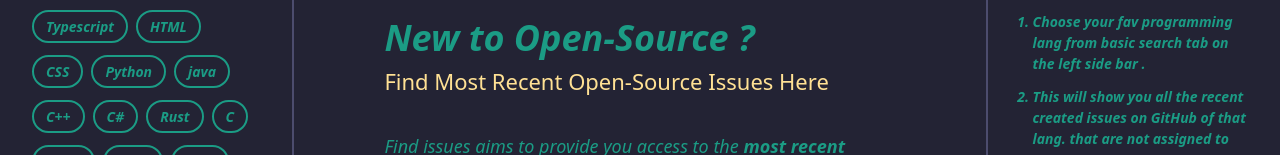
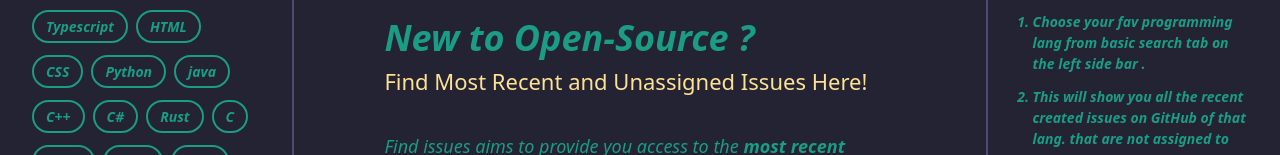
Before and after one commit to anand346/findissues, a Next.js app: page / in a window 1280 px wide. Shown: the part 212-367 px from the top of the page. Built offline with nearby package versions, Linux system fonts and the light colour scheme.

Commit message:
Fixed the title

```diff
--- a/pages/index.js
+++ b/pages/index.js
@@ -11,7 +11,7 @@ export default function Home() {
         <div className = {`${styles.landing_main} overflow-auto w-[54%] landing_main h-full flex flex-col items-start justify-start`}>
             <Image unoptimized={true} className = "w-[200px] mt-[70px] ml-[90px] mb-[30px] " src = "/images/logo.png" width = {100} height = {100} alt = "findissues logo" />
             <h1 className = "ml-[90px] italic font-semibold text-[36px] text-main_primary">New to Open-Source ?</h1>
-            <p className = "ml-[90px] text-main_yellow text-[22px] mb-[30px] mr-[90px] ">Find Most Recent Open-Source Issues Here</p>
+            <p className = "ml-[90px] text-main_yellow text-[22px] mb-[30px] mr-[90px] ">Find Most Recent and Unassigned Issues Here!</p>
             <p className = "text-[18px] ml-[90px] text-main_primary italic leading-loose mr-[90px] mb-[50px]">Find issues aims to provide you access to the <b>most recent created issues</b> on GitHub which is <b>not assigned</b> to anyone in accordance with your development language with it's advance search technique .</p>
             <p className = "mt-auto ml-[90px] mb-[20px] text-main_primary italic font-semibold text-[18px]"><i className="fa fa-copyright" aria-hidden="true"></i> FindIssues 2023 | Developed With <i className="fa fa-heart" aria-hidden="true"></i> By <Link href = "https://github.com/anand346" className = "underline-offset-2 underline">Anand Raj</Link></p>
         </div>
```
